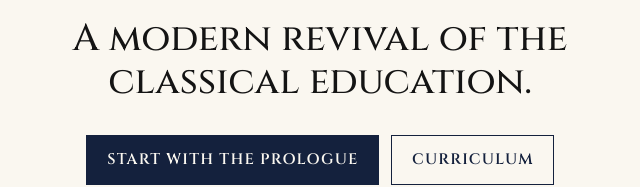
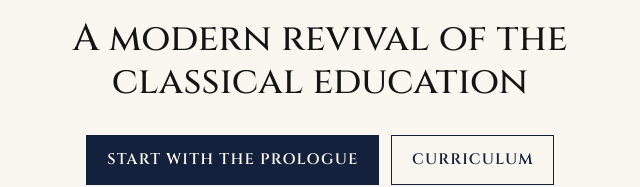
Before and after one commit to jpolitesmd/sophandros, an Astro site: page / in a window 1280 px wide. Shown: the part 510-697 px from the top of the page, 320-960 px from the left. Built offline with nearby package versions, Linux system fonts and the light colour scheme; Astro itself is replaced by a stand-in of ours; a web font is replaced by a local one.

Commit message:
Home: drop period after tagline

```diff
--- a/src/pages/index.astro
+++ b/src/pages/index.astro
@@ -22,7 +22,7 @@ import { site } from "../data/site";
         loading="eager"
       />
     </h1>
-    <p class="hero-promise">A modern revival of the classical education.</p>
+    <p class="hero-promise">A modern revival of the classical education</p>
     <div class="actions">
       <a class="button" href="/lessons/the-birth-of-civilization">Start with the prologue</a>
       <a class="button ghost" href="/curriculum">Curriculum</a>
```
